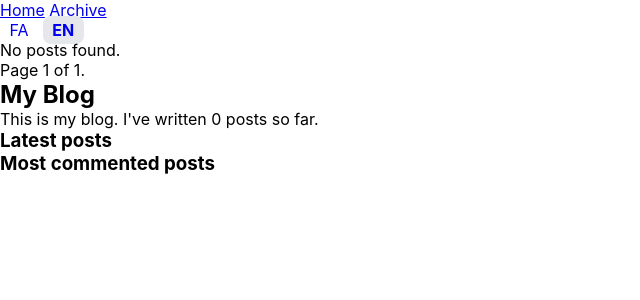
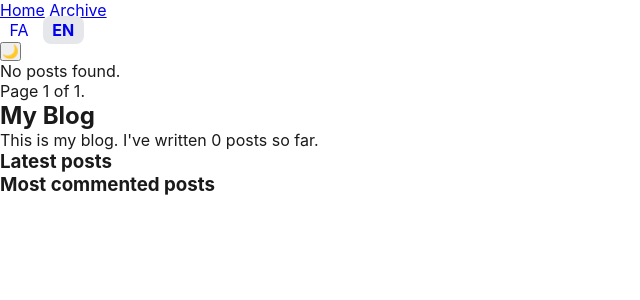
Before and after one commit to zarrush/django-blog, a Django app: page /en/ in a window 1280 px wide. Shown: the top 300 px of the page, without its empty margins (0-640 px from the left). Run offline with Django 4.2, Linux system fonts and the light colour scheme; data that the repository does not hold is empty; parts of the project's set-up code (start-up, migrations or seed data) failed here and were passed over.

Commit message:
feat: multilingual FA/EN support + dark/light mode
- django-modeltranslation for Post/Category/Tag with admin tabs
- i18n URL patterns with custom language switcher
- RTL/LTR support with Vazirmatn font
- Theme toggle with cookie persistence and system preference

```diff
--- a/blog/static/css/blog.css
+++ b/blog/static/css/blog.css
@@ -3,6 +3,30 @@
     margin: 0;
     box-sizing: border-box;
 }
+:root {
+    --bg: #ffffff;
+    --text: #1a1a1a;
+    --muted: #6b7280;
+    --card: #f7f7f7;
+    --border: #e5e7eb;
+    --accent: #2563eb;
+    color-scheme: light;
+}
+
+[data-theme="dark"] {
+    --bg: #0f172a;
+    --text: #e5e7eb;
+    --muted: #94a3b8;
+    --card: #1e293b;
+    --border: #334155;
+    --accent: #60a5fa;
+    color-scheme: dark;
+}
+#theme-toggle .icon-sun { display: none; }
+[data-theme="dark"] #theme-toggle .icon-sun { display: inline; }
+[data-theme="dark"] #theme-toggle .icon-moon { display: none; }
+
+body { background: var(--bg); color: var(--text); }
 /* ---------- Blog List ---------- */
 
 /* blog.css ✏️ (اضافه به اول فایل) */
--- a/blog/templates/blog/base.html
+++ b/blog/templates/blog/base.html
@@ -2,12 +2,21 @@
 {% load blog_tags %}
 {% load static i18n %}
 <!doctype html>
-<html lang="{{ LANGUAGE_CODE }}" dir="{% if LANGUAGE_BIDI %}rtl{% else %}ltr{% endif %}">
+<html lang="{{ LANGUAGE_CODE }}"
+      dir="{% if LANGUAGE_BIDI %}rtl{% else %}ltr{% endif %}"
+      data-theme="{{ request.COOKIES.theme|default:'light' }}">
   <head>
     <meta charset="UTF-8" />
     {% if LANGUAGE_BIDI %}
     <link rel="stylesheet" href="https://cdn.jsdelivr.net/gh/rastikerdar/vazirmatn@v33.003/Vazirmatn-font-face.css">
     {% endif %}
+        <script>
+        (function () {
+          var m = document.cookie.match(/(?:^|;\s*)theme=([^;]*)/);
+          var t = m ? m[1] : (matchMedia('(prefers-color-scheme: dark)').matches ? 'dark' : 'light');
+          document.documentElement.setAttribute('data-theme', t);
+        })();
+      </script>
     <link href="{% static 'css/blog.css' %}" rel="stylesheet" />
     <meta name="viewport" content="width=device-width, initial-scale=1" />
 
@@ -20,6 +29,17 @@
     {% block seo %}{% endblock %}
 
   </head>
+<script>
+  (function () {
+    var btn = document.getElementById('theme-toggle');
+    if (!btn) return;
+    btn.addEventListener('click', function () {
+      var next = document.documentElement.getAttribute('data-theme') === 'dark' ? 'light' : 'dark';
+      document.documentElement.setAttribute('data-theme', next);
+      document.cookie = 'theme=' + next + ';path=/;max-age=31536000;SameSite=Lax';
+    });
+  })();
+</script>
 
   <body>
     {# Simple site navigation; will be styled in the UI phase. #}
@@ -36,6 +56,10 @@
           class="{% if code == cur %}active{% endif %}">{{ code|upper }}</a>
       {% endfor %}
       </nav>
+<button id="theme-toggle" type="button" aria-label="Toggle theme">
+  <span class="icon-moon">🌙</span>
+  <span class="icon-sun">☀️</span>
+</button>
 
     <div id="content">
       {% block content %}{% endblock %}
@@ -56,5 +80,16 @@
         {% endfor %}
       </ul>
     </div>
+    <script>
+  document.addEventListener('DOMContentLoaded', function () {
+    var btn = document.getElementById('theme-toggle');
+    if (!btn) { console.warn('theme-toggle button not found!'); return; }
+    btn.addEventListener('click', function () {
+      var next = document.documentElement.getAttribute('data-theme') === 'dark' ? 'light' : 'dark';
+      document.documentElement.setAttribute('data-theme', next);
+      document.cookie = 'theme=' + next + ';path=/;max-age=31536000;SameSite=Lax';
+    });
+  });
+</script>
   </body>
 </html>
```
